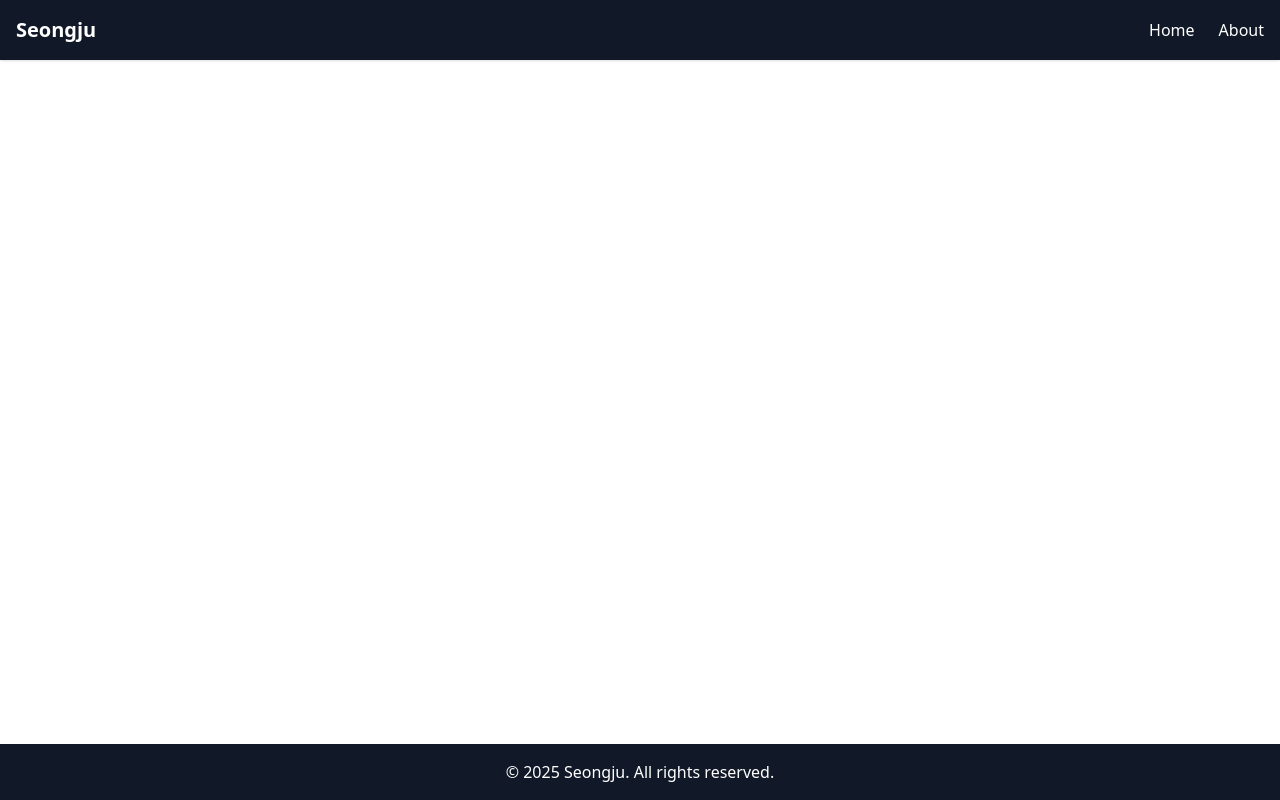
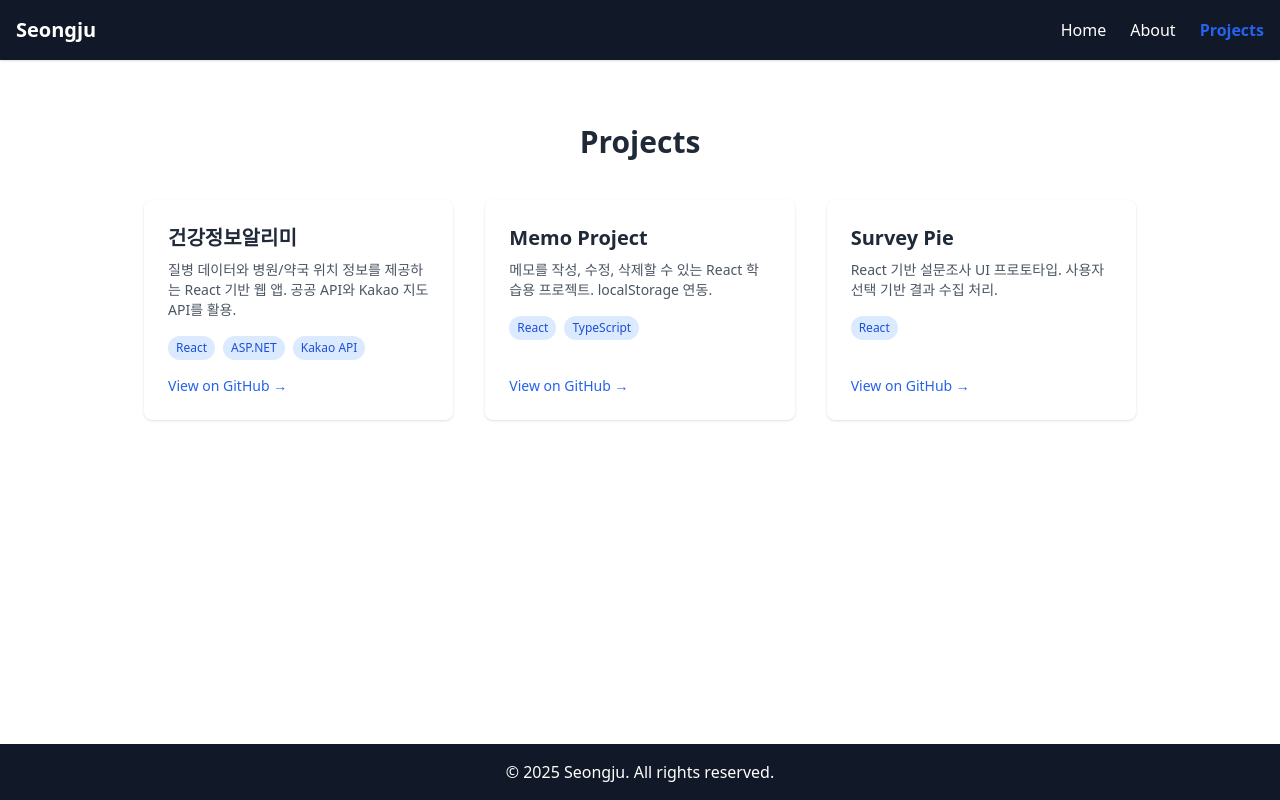
Before and after one commit to Seongju38/my-portfolio, a React (Vite) app: page /projects in a window 1280 px wide. Built offline with nearby package versions, Linux system fonts and the light colour scheme.

Commit message:
Projects, ProjectCard 구현

```diff
--- a/src/App.tsx
+++ b/src/App.tsx
@@ -4,6 +4,7 @@ import Home from "./pages/Home";
 import Navbar from "./components/Navbar";
 import Footer from "./components/Footer";
 import About from "./pages/About";
+import Projects from "./pages/Projects";
 
 function App() {
   return (
@@ -13,6 +14,7 @@ function App() {
         <Routes>
           <Route path="/" element={<Home />}></Route>
           <Route path="/about" element={<About />}></Route>
+          <Route path="/projects" element={<Projects />}></Route>
         </Routes>
       </main>
       <Footer />
--- a/src/components/Navbar.tsx
+++ b/src/components/Navbar.tsx
@@ -18,6 +18,9 @@ function Navbar() {
         <Link to={"/about"} className={linkStyle("/about")}>
           About
         </Link>
+        <Link to={"/projects"} className={linkStyle("/projects")}>
+          Projects
+        </Link>
       </div>
     </nav>
   );
--- a/src/components/ProjectCard.tsx
+++ b/src/components/ProjectCard.tsx
@@ -0,0 +1,37 @@
+type ProjectProps = {
+  title: string;
+  description: string;
+  tech: string[];
+  github: string;
+};
+
+function ProjectCard({ title, description, tech, github }: ProjectProps) {
+  return (
+    <div className="bg-white rounded-lg shadow hover:shadow-lg transition p-6 flex flex-col justify-between">
+      <div>
+        <h3 className="text-xl font-semibold text-gray-800 mb-2">{title}</h3>
+        <p className="text-sm text-gray-600 mb-4">{description}</p>
+        <div className="flex flex-wrap gap-2 mb-4">
+          {tech.map((t, idx) => (
+            <span
+              key={idx}
+              className="text-xs bg-blue-100 text-blue-700 px-2 py-1 rounded-full"
+            >
+              {t}
+            </span>
+          ))}
+        </div>
+      </div>
+      <a
+        href={github}
+        target="_blank"
+        rel="noopener noreferrer"
+        className="mt-auto text-sm text-blue-600 hover:underline"
+      >
+        View on GitHub →
+      </a>
+    </div>
+  );
+}
+
+export default ProjectCard;
--- a/src/pages/Projects.tsx
+++ b/src/pages/Projects.tsx
@@ -0,0 +1,42 @@
+import ProjectCard from "../components/ProjectCard";
+
+function Projects() {
+  const projects = [
+    {
+      title: "건강정보알리미",
+      description:
+        "질병 데이터와 병원/약국 위치 정보를 제공하는 React 기반 웹 앱. 공공 API와 Kakao 지도 API를 활용.",
+      tech: ["React", "ASP.NET", "Kakao API"],
+      github: "https://github.com/Seongju38/health-info",
+    },
+    {
+      title: "Memo Project",
+      description:
+        "메모를 작성, 수정, 삭제할 수 있는 React 학습용 프로젝트. localStorage 연동.",
+      tech: ["React", "TypeScript"],
+      github: "https://github.com/Seongju38/memo-project",
+    },
+    {
+      title: "Survey Pie",
+      description:
+        "React 기반 설문조사 UI 프로토타입. 사용자 선택 기반 결과 수집 처리.",
+      tech: ["React"],
+      github: "https://github.com/Seongju38/survey-pie",
+    },
+  ];
+
+  return (
+    <section className="max-w-5xl mx-auto px-4 py-16">
+      <h2 className="text-3xl font-bold text-gray-800 mb-10 text-center">
+        Projects
+      </h2>
+      <div className="grid gap-8 sm:grid-cols-1 md:grid-cols-2 lg:grid-cols-3">
+        {projects.map((project, index) => (
+          <ProjectCard key={index} {...project} />
+        ))}
+      </div>
+    </section>
+  );
+}
+
+export default Projects;
```
